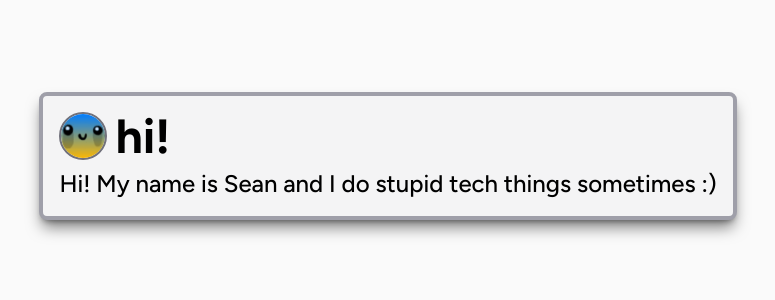
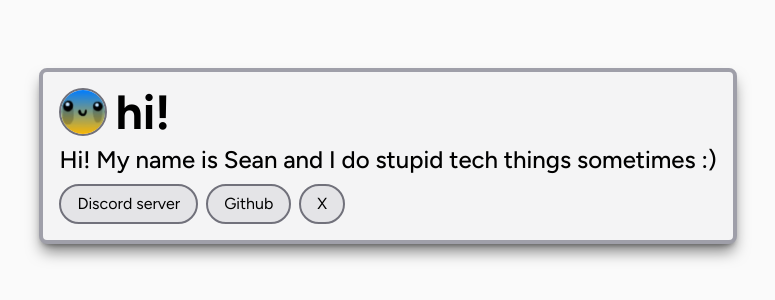
Before and after one commit to seantrgyt/seantrg-xyzv2, a website: page index.html in a window 1280 px wide. Shown: the part 244-544 px from the top of the page, without its empty margins (252-1027 px from the left). Drawn offline with Linux system fonts and the light colour scheme.

Commit message:
Update index.html

```diff
--- a/index.html
+++ b/index.html
@@ -6,8 +6,8 @@
 
     <link rel="icon" type="image/png" href="assets/trg.png" />
     <meta content="seantrg" property="og:title" />
-    <meta content="https://example.com/" property="og:url" />
-    <meta content="https://example.com/assets/trg.png" property="og:image" />
+    <meta content="https://seantrg.xyz/" property="og:url" />
+    <meta content="https://seantrg.xyz/assets/trg.png" property="og:image" />
     <meta content="#1e1e2e" data-react-helmet="true" name="theme-color" />
     <meta name="viewport" content="width=device-width, initial-scale=1" />
 </head>
@@ -25,6 +25,26 @@
             <h2 class="text-2xl font-medium">
                 Hi! My name is Sean and I do stupid tech things sometimes :)
             </h2>
+
+            <div class="flex gap-2 items-center mt-2">
+                <a
+                    class="flex items-center justify-center bg-zinc-200 dark:bg-zinc-700 hover:bg-zinc-300 dark:hover:bg-zinc-600 transition-colors rounded-full border-2 border-zinc-500 w-fit h-10 p-4"
+                    href="https://discord.gg/"
+                    title="discord server"
+                >Discord server</a>
+
+                <a
+                    class="flex items-center justify-center bg-zinc-200 dark:bg-zinc-700 hover:bg-zinc-300 dark:hover:bg-zinc-600 transition-colors rounded-full border-2 border-zinc-500 w-fit h-10 p-4"
+                    href="https://github.com/"
+                    title="github"
+                >Github</a>
+
+                <a
+                    class="flex items-center justify-center bg-zinc-200 dark:bg-zinc-700 hover:bg-zinc-300 dark:hover:bg-zinc-600 transition-colors rounded-full border-2 border-zinc-500 w-fit h-10 p-4"
+                    href="https://x.com/"
+                    title="twitter"
+                >X</a>
+            </div>
         </div>
     </main>
 </body>
```
